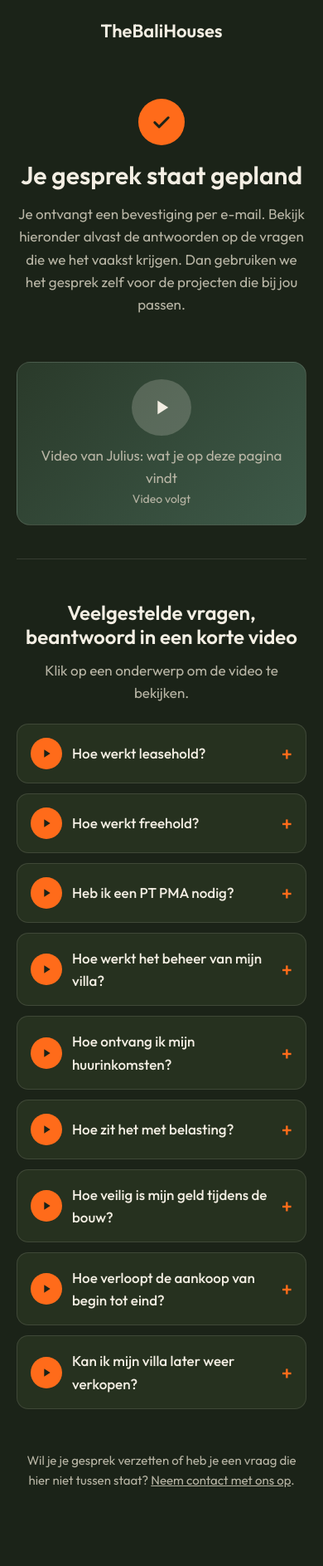
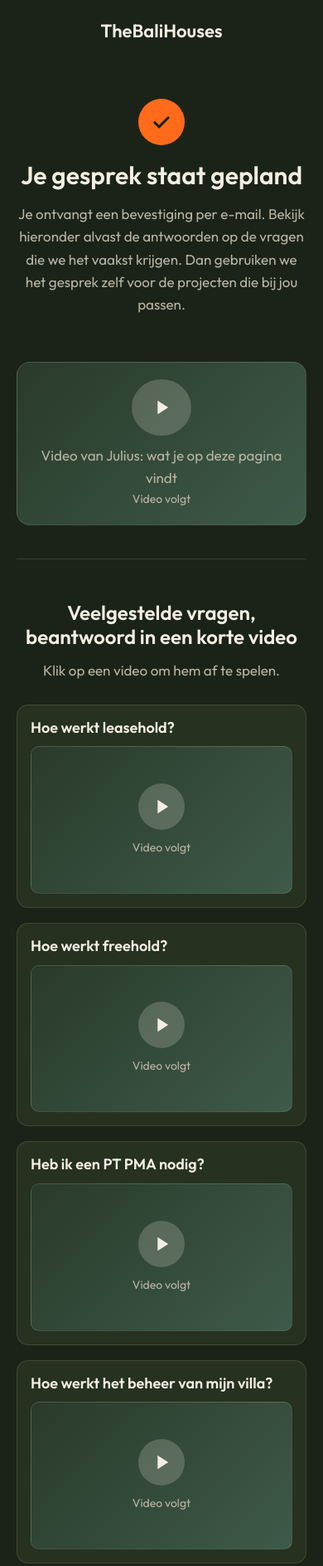
Before and after one commit to julius719/tbh-quiz, a plain HTML site: page bedankt.html in a window 390 px wide. Shown: the top 1887 px of the page at 83% size. Drawn offline with Linux system fonts and the light colour scheme.

Commit message:
Bedankt page: FAQ videos in a 2-column grid, title with video open below
Co-Authored-By: Claude Opus 5.5 <noreply@anthropic.com>

```diff
--- a/bedankt.html
+++ b/bedankt.html
@@ -37,24 +37,16 @@
   .cover .play{position:absolute;top:50%;left:50%;transform:translate(-50%,-50%);margin:0}
 
   section.faq{padding-top:50px;margin-top:40px;border-top:1px solid var(--line)}
-  .topics{display:grid;gap:12px;margin-top:24px}
-  details.t{background:var(--panel);border:1px solid var(--line);border-radius:14px;overflow:hidden}
-  details.t[open]{border-color:var(--yellow)}
-  details.t summary{cursor:pointer;list-style:none;display:flex;align-items:center;gap:14px;padding:18px 20px;font-weight:500;font-size:18px}
-  details.t summary::-webkit-details-marker{display:none}
-  .ic{flex:none;width:38px;height:38px;border-radius:50%;background:var(--yellow);display:flex;align-items:center;justify-content:center}
-  .q{flex:1}
-  .len{flex:none;font-size:14px;color:var(--dim);font-weight:400}
-  details.t summary::after{content:"+";color:var(--yellow);font-size:24px;line-height:1;flex:none}
-  details.t[open] summary::after{content:"\2212"}
-  .body{padding:0 20px 20px}
-  .body p{color:var(--dim);margin:14px 0 0;font-size:16px}
+  .topics{display:grid;grid-template-columns:repeat(2,1fr);gap:18px;margin-top:28px}
+  .t{background:var(--panel);border:1px solid var(--line);border-radius:14px;padding:16px;display:flex;flex-direction:column;gap:12px}
+  .t h3{font-size:18px;font-weight:600;margin:0;display:flex;justify-content:space-between;gap:10px}
+  .t .len{flex:none;font-size:14px;color:var(--dim);font-weight:400}
+  .t .video{border-radius:10px}
+  .t .play{width:56px;height:56px}
 
   .contact{margin-top:50px;text-align:center;color:var(--dim);font-size:15px}
-  @media (max-width:560px){
-    details.t summary{padding:16px;font-size:17px;gap:12px}
-    .body{padding:0 16px 16px}
-    .len{display:none}
+  @media (max-width:640px){
+    .topics{grid-template-columns:1fr}
   }
 </style>
 </head>
@@ -72,7 +64,7 @@
 
   <section class="faq">
     <h2 class="center">Veelgestelde vragen, beantwoord in een korte video</h2>
-    <p class="center dim">Klik op een onderwerp om de video te bekijken.</p>
+    <p class="center dim">Klik op een video om hem af te spelen.</p>
     <div class="topics" id="topics"></div>
   </section>
 
@@ -120,21 +112,12 @@ try{
 
 videoBox($('mainVideo'), PAGE.mainVideo.id, PAGE.mainVideo.label);
 
-$('topics').innerHTML = PAGE.topics.map((t,i)=>`<details class="t" data-i="${i}">
-  <summary><span class="ic"><svg width="16" height="16" viewBox="0 0 24 24" fill="#1B2318"><path d="M8 5v14l11-7z"/></svg></span><span class="q">${esc(t.q)}</span>${t.len?`<span class="len">${esc(t.len)}</span>`:''}</summary>
-  <div class="body"><div class="video"></div><p>${esc(t.about)}</p></div>
-</details>`).join('');
-
-/* één onderwerp tegelijk open; video pas laden bij openen, stoppen bij sluiten */
-document.querySelectorAll('details.t').forEach(el=>{
-  el.addEventListener('toggle',()=>{
-    const t = PAGE.topics[el.dataset.i], box = el.querySelector('.video');
-    if(el.open){
-      document.querySelectorAll('details.t[open]').forEach(o=>{ if(o!==el) o.open=false; });
-      videoBox(box, t.id, t.q);
-    } else box.innerHTML = '';
-  });
-});
+/* raster van 2 kolommen: titel met de video eronder; YouTube laadt pas na klikken */
+$('topics').innerHTML = PAGE.topics.map((t,i)=>`<div class="t">
+  <h3><span>${esc(t.q)}</span>${t.len?`<span class="len">${esc(t.len)}</span>`:''}</h3>
+  <div class="video" data-i="${i}"></div>
+</div>`).join('');
+document.querySelectorAll('.t .video').forEach(box=>{ const t = PAGE.topics[box.dataset.i]; videoBox(box, t.id, ''); });
 </script>
 </body>
 </html>
```
